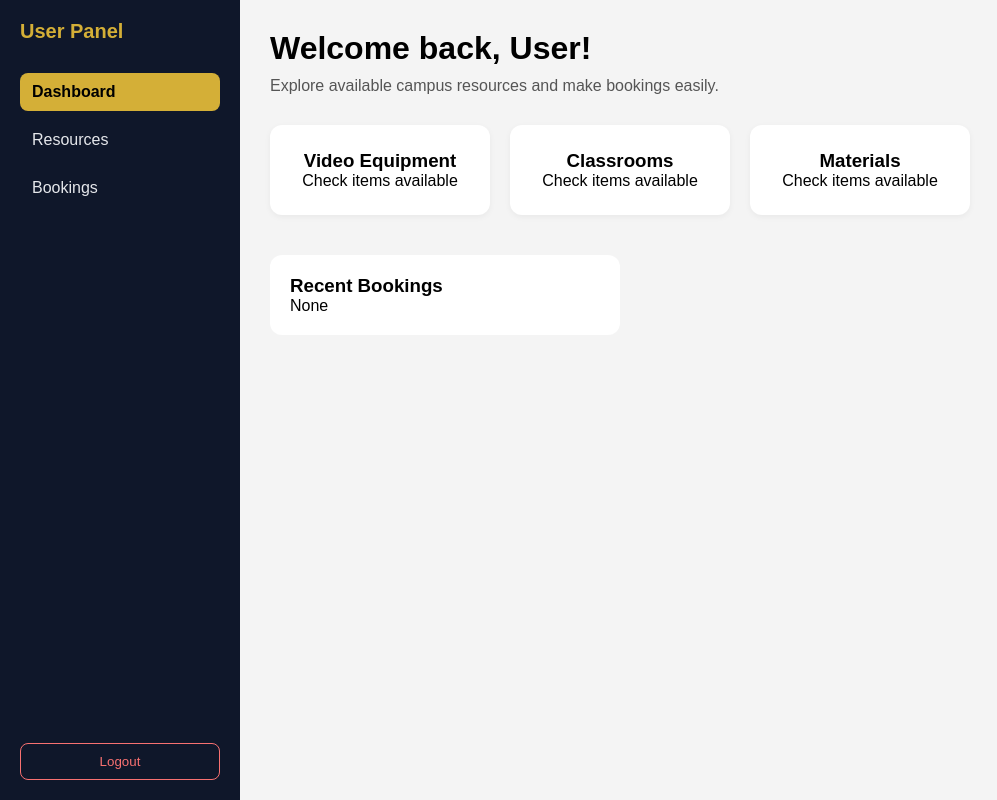
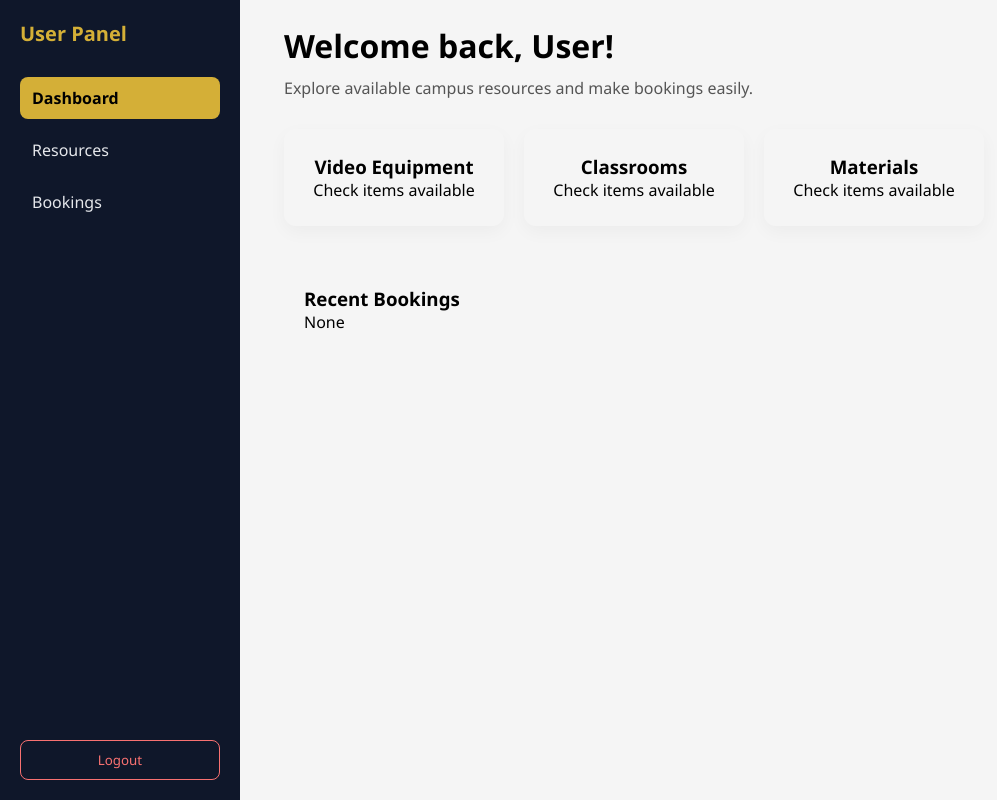
Before and after one commit to mahouboy23/campus-resource-management-system, a React (Create React App) app in the folder frontend/: page /user in a window 1280 px wide. Shown: the whole page, without its empty margins (0-997 px from the left). Built offline with nearby package versions, Linux system fonts and the light colour scheme.

Commit message:
fixed sidebar visual error and ui inconsistencies

```diff
--- a/frontend/src/dashboard.css
+++ b/frontend/src/dashboard.css
@@ -1,67 +1,14 @@
-/* Layout */
+/* Dashboard layout styles updated to use global tokens */
 .dashboard {
     display: flex;
-    height: 100vh;
-    font-family: Arial, sans-serif;
+    min-height: 100vh;
 }
-
-/* Sidebar */
-.sidebar {
-    width: 220px;
-    background: #D4AF37; /* Gold */
-    padding: 20px;
-    color: white;
-    display: flex;
-    flex-direction: column;
-}
-
-.logo {
-    font-weight: bold;
-    font-size: 18px;
-    margin-bottom: 30px;
-}
-
-.sidebar nav {
-    display: flex;
-    flex-direction: column;
-}
-
-    .sidebar nav a {
-        display: block;
-        padding: 10px;
-        margin-bottom: 10px;
-        text-decoration: none;
-        color: white;
-        border-radius: 8px;
-        font-weight: 500;
-        cursor: pointer;
-    }
-
-        .sidebar nav a:hover {
-            background: rgba(255,255,255,0.2);
-        }
-
-        .sidebar nav a.active {
-            background: rgba(255,255,255,0.3);
-            font-weight: bold;
-        }
-
-        /* Logout */
-        .sidebar nav a.logout {
-            margin-top: 20px;
-            background: rgba(255,255,255,0.1);
-            text-align: center;
-        }
-
-            .sidebar nav a.logout:hover {
-                background: rgba(255,255,255,0.3);
-            }
 
 /* Main Content */
 .main {
     flex: 1;
     padding: 30px;
-    background-color: #f4f4f4;
+    background-color: var(--bg);
 }
 
 /* Welcome Section */
@@ -81,17 +28,17 @@
 }
 
 .card {
-    background: white;
+    background: var(--card);
     padding: 25px;
     border-radius: 12px;
-    box-shadow: 0 2px 6px rgba(0,0,0,0.05);
+    box-shadow: 0 6px 18px rgba(0,0,0,0.04);
     width: 220px;
     text-align: center;
 }
 
 /* Recent bookings */
 .recent {
-    background: white;
+    background: var(--card);
     padding: 20px;
     border-radius: 12px;
     margin-top: 40px;
@@ -101,11 +48,11 @@
 /* Booking Form */
 .booking-form {
     margin-top: 20px;
-    background-color: white;
+    background-color: var(--card);
     padding: 20px;
     border-radius: 10px;
     width: 400px;
-    box-shadow: 0 0 10px rgba(0,0,0,0.1);
+    box-shadow: 0 6px 18px rgba(0,0,0,0.04);
 }
 
     .booking-form form {
@@ -122,7 +69,7 @@
     .booking-form input,
     .booking-form select {
         padding: 8px;
-        border: 1px solid #ccc;
+        border: 1px solid #e6e6e6;
         border-radius: 5px;
     }
 
@@ -130,7 +77,7 @@
         margin-top: 15px;
         padding: 10px;
         border: none;
-        background-color: #D4AF37;
+        background-color: var(--primary);
         color: black;
         font-weight: bold;
         cursor: pointer;
@@ -138,5 +85,5 @@
     }
 
         .booking-form button:hover {
-            background-color: #e6c200;
+            background-color: #b8962e;
         }
--- a/frontend/src/styles/dashboard.css
+++ b/frontend/src/styles/dashboard.css
@@ -1,5 +1,5 @@
 /* Main container (full page layout) */
-.dashboard-container {
+.dashboard {
     display: flex;
     min-height: 100vh;
     background: #f5f5f5;
--- a/frontend/src/styles/layout.css
+++ b/frontend/src/styles/layout.css
@@ -5,12 +5,18 @@
 
 /* SIDEBAR */
 .sidebar {
+    position: fixed;
+    left: 0;
+    top: 0;
+    bottom: 0;
     width: 240px;
     background: #0f172a; /* dark blue */
     color: white;
     display: flex;
     flex-direction: column;
     padding: 20px;
+    z-index: 50;
+    overflow-y: auto; /* allow sidebar internal scroll if content too long */
 }
 
 /* LOGO */
@@ -71,5 +77,31 @@
 .content {
     flex: 1;
     padding: 30px;
-    background: #f6f7fb;
+    background: var(--bg);
+    margin-left: 260px; /* leave space for fixed sidebar */
 }
+
+/* Some pages use .main instead of .content; keep consistent offset */
+.main {
+    margin-left: 260px;
+    padding: 24px;
+}
+
+@media (max-width: 800px) {
+    .sidebar {
+        position: relative;
+        width: 100%;
+        height: auto;
+        bottom: auto;
+    }
+
+    .content {
+        margin-left: 0;
+        padding: 16px;
+    }
+
+    .main {
+        margin-left: 0;
+        padding: 16px;
+    }
+}
```
